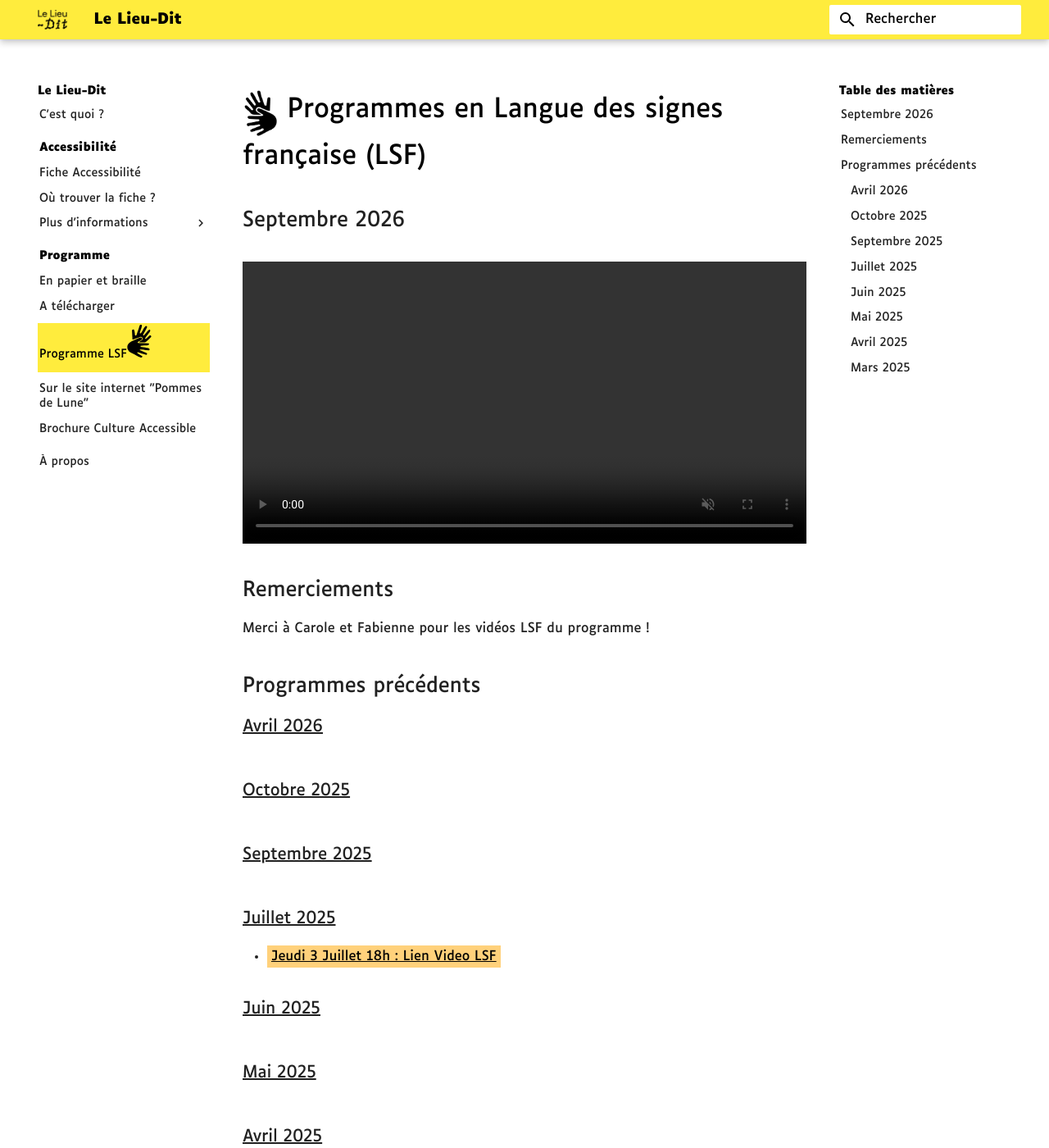
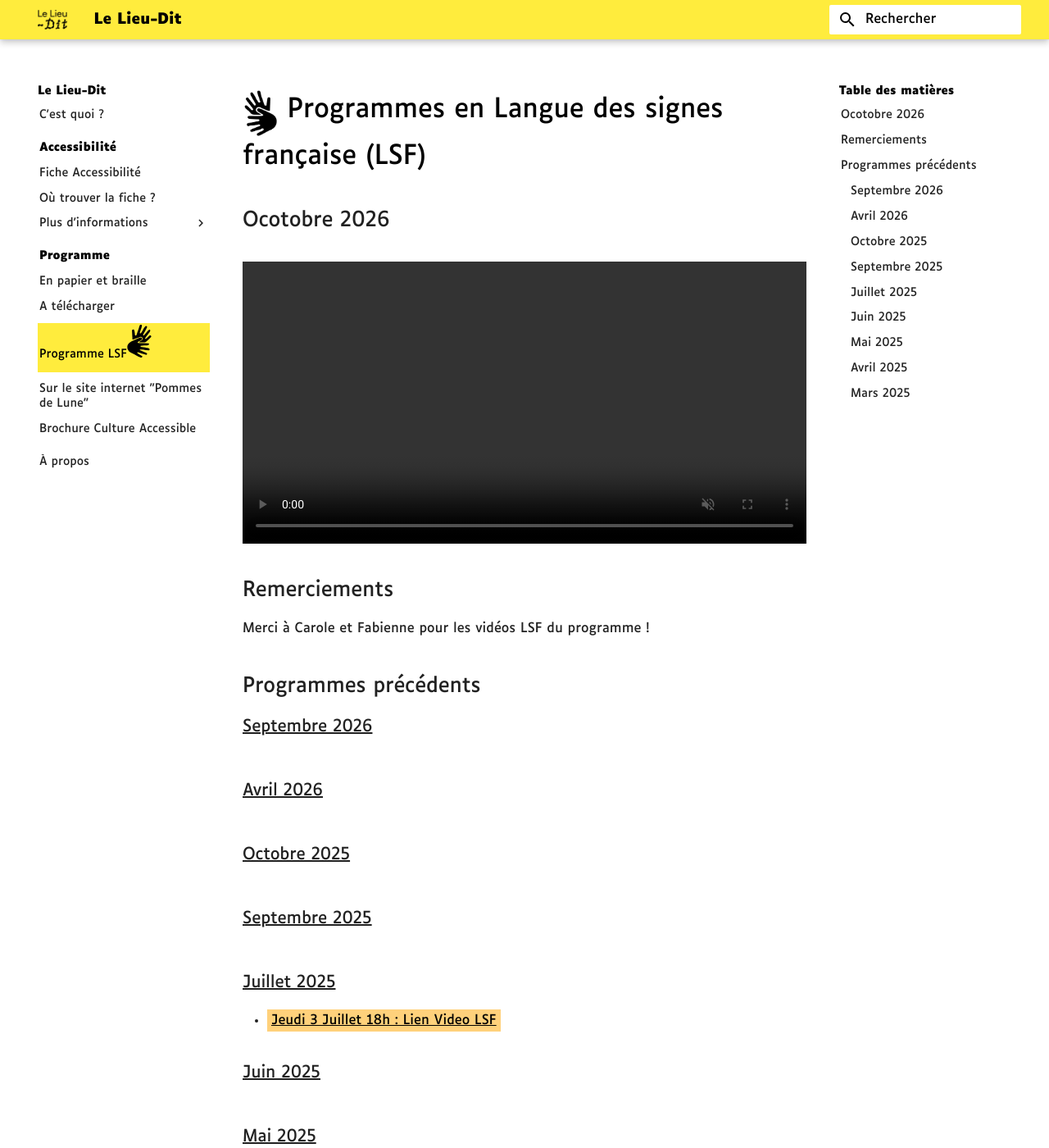
Before and after one commit to Lieu-Dit/web, an MkDocs documentation site: the page built from docs/prog-lsf.md, in a window 1280 px wide and 1400 px high. Shown: the whole window at 82% size. Built offline with MkDocs 1.6.1 and Material for MkDocs 9.7.7, drawn with Linux system fonts in a browser that asks for light colours; some of the changed lines change nothing that is shown.

Commit message:
programme octobre 2026

```diff
--- a/docs/prog-lsf.md
+++ b/docs/prog-lsf.md
@@ -2,9 +2,9 @@
 
 <!-- Changer le mois en cours -->
 
-## Septembre 2026
+## Ocotobre 2026
 
-<ul class="playlist_lsf" id="lsf-09-26"></ul>
+<ul class="playlist_lsf" id="lsf-01-26"></ul>
 
 <!-- Ne pas toucher en dessous -->
 
@@ -34,6 +34,9 @@ Merci à Carole et Fabienne pour les vidéos LSF du programme !
 ## Programmes précédents
 
 <!-- ajouter le mois précédent -->
+### Septembre 2026
+<ul class="playlist_lsf" id="lsf-09-26"></ul>
+
 ### Avril 2026
 <ul class="playlist_lsf" id="lsf-04-26"></ul>
 
@@ -100,6 +103,7 @@ Merci à Carole et Fabienne pour les vidéos LSF du programme !
         return base+"download?path=%2F"+yyyy+"%2F"+yyyy+"_"+mm+"&files="
     }
     // ajouter la ligne pour le mois en cours :
+    populate_list(playlist_09_2026, "lsf-10-26", getdirname(09,2026));
     populate_list(playlist_09_2026, "lsf-09-26", getdirname(09,2026));
     populate_list(playlist_04_2026, "lsf-04-26", getdirname(04,2026));
     populate_list(playlist_10_2025, "lsf-10-25", getdirname(10,2025));
@@ -109,5 +113,5 @@ Merci à Carole et Fabienne pour les vidéos LSF du programme !
     populate_list(playlist_04_2025, "lsf-04-25", getdirname(04,2025));
     populate_list(playlist_03_2025, "lsf-03-25", getdirname(03,2025));
     // mettre à jour la ligne suivante :
-    doo(null, getdirname(09,2026) + playlist_09_2026[0].url)
+    doo(null, getdirname(10,2026) + playlist_10_2026[0].url)
 </script>
--- a/docs/programme/programme-lsf.js
+++ b/docs/programme/programme-lsf.js
@@ -1,3 +1,26 @@
+
+let playlist_10_2026 = [
+    {
+        title: "Vendredi 9 octobre",
+        url:"01 Vendredi 9 octobre 2026.mp4"
+    },
+    {
+        title: "Mercredi 14  octobre",
+        url:"02 Mercredi 14  octobre 2026.mp4"
+    },
+    {
+        title: "Vendredi 23 octobre",
+        url:"03 Vendredi 23 octobre 2026.mp4"
+    },
+    {
+        title: "Samedi 24  octobre",
+        url:"04 Samedi 24  octobre 2026.mp4"
+    },
+    {
+        title: "Vendredi 31 octobre",
+        url:"05 Vendredi 31 octobre 2026.mp4"
+    },
+]
 
 let playlist_09_2026 = [
     {
```
